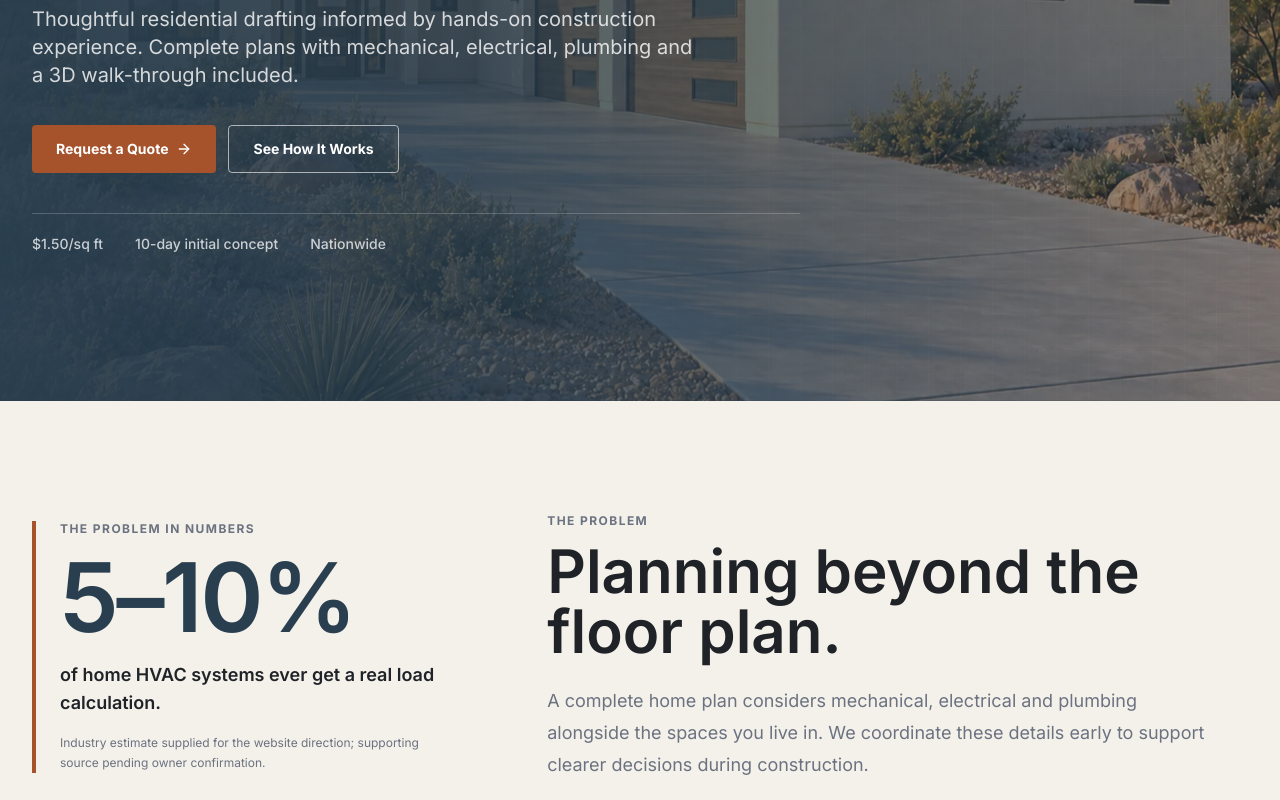
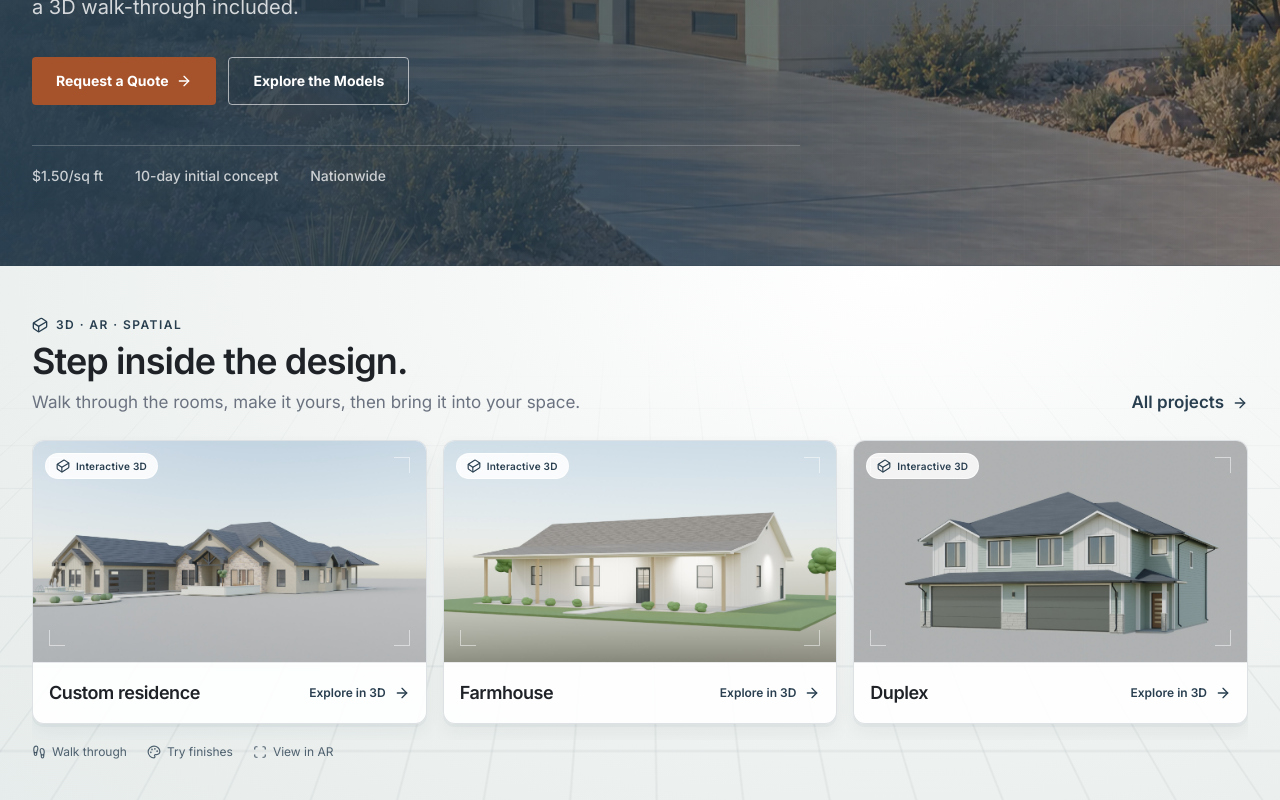
Before and after one commit to Jaytee06/timpsondrafting, a React (Vite) app: page / in a window 1280 px wide. Shown: the part 400-1200 px from the top of the page. Built offline with nearby package versions, Linux system fonts and the light colour scheme; no server answers.

Commit message:
Feature spatial model experiences and demo on homepage

```diff
--- a/scripts/generate-pages.mjs
+++ b/scripts/generate-pages.mjs
@@ -142,7 +142,7 @@ const buildReadyBody=`<section class="hero"><p class="eyebrow">Included with eve
   <article class="build-ready-card"><div class="build-ready-media build-ready-media--document"><img src="/project-assets/residential-mechanical-archival.webp" alt="Anonymized archival residential duct-layout sample" width="1400" height="1000" loading="lazy" decoding="async"></div><div class="build-ready-copy"><p class="eyebrow">01 / Mechanical</p><h2>Mechanical plan</h2><p>Manual J load calculation, equipment sizing and a complete duct layout help establish a practical path before installation.</p><p class="sample-note">The image is an anonymized archival duct-layout sample—not a Manual J report or construction document.</p></div></article>
   <article class="build-ready-card"><div class="build-ready-media build-ready-media--document"><img src="/project-assets/electrical-plan.webp" alt="Residential electrical plan showing outlet, lighting and switching layouts" width="1400" height="875" loading="lazy" decoding="async"></div><div class="build-ready-copy"><p class="eyebrow">02 / Electrical</p><h2>Electrical plan</h2><p>Outlet, lighting, switching and panel locations are planned around how the home will actually be used.</p></div></article>
   <article class="build-ready-card"><div class="build-ready-media build-ready-media--document"><img src="/project-assets/plumbing-plan.webp" alt="Residential water-supply plan showing coordinated piping routes" width="1400" height="875" loading="lazy" decoding="async"></div><div class="build-ready-copy"><p class="eyebrow">03 / Plumbing</p><h2>Plumbing plan</h2><p>Fixture locations and supply and drain routes are considered before walls and floors are framed.</p></div></article>
-  <article class="build-ready-card"><a class="build-ready-media build-ready-media--video" href="https://youtu.be/UXs--NWB6i0" aria-label="Watch the sample 3D walk-through on YouTube"><img src="/hero-sequence/frame-1.webp" alt="Exterior frame from a TDD 3D walk-through" width="1200" height="675" loading="lazy" decoding="async"><span>Watch sample walk-through</span></a><div class="build-ready-copy"><p class="eyebrow">04 / 3D</p><h2>3D model and walk-through</h2><p>Walk every room before construction and resolve changes on screen rather than on site.</p><a class="button secondary dark-outline" href="/viewer">Open the 3D Viewer</a></div></article>
+  <article class="build-ready-card"><a class="build-ready-media build-ready-media--video" href="https://youtu.be/d0XkRXjcppw" aria-label="Watch the sample 3D walk-through on YouTube"><img src="/hero-sequence/frame-1.webp" alt="Exterior frame from a TDD 3D walk-through" width="1200" height="675" loading="lazy" decoding="async"><span>Watch sample walk-through</span></a><div class="build-ready-copy"><p class="eyebrow">04 / 3D</p><h2>3D model and walk-through</h2><p>Walk every room before construction and resolve changes on screen rather than on site.</p><a class="button secondary dark-outline" href="/viewer">Open the 3D Viewer</a></div></article>
 </section>
 <section class="why-grid"><h2>Why it matters</h2><div class="cards"><article class="card"><h3>Calculate before sizing</h3><p>Mechanical decisions start with the home and its actual loads—not a rule-of-thumb guess.</p></article><article class="card"><h3>Change it on paper</h3><p>Decisions resolved before construction are easier to coordinate than field changes.</p></article><article class="card"><h3>Give trades a path</h3><p>Installers receive a coordinated plan to work from instead of filling gaps on site.</p></article></div></section>
 <section><h2>What these plans are, and aren’t</h2><p>${transparency}</p></section><section class="cta"><h2>Get the whole plan, not just the walls.</h2><a class="button primary" href="/quote/">Request a Quote</a></section>`;
--- a/src/App.tsx
+++ b/src/App.tsx
@@ -4,7 +4,7 @@ import ContactForm from './components/ContactForm';
 import Footer from './components/Footer';
 import Header from './components/Header';
 import AnalyticsHooks from './components/AnalyticsHooks';
-import { HowItWorks, ProblemAndBundle, ProjectsWhyServices, Walkthrough } from './components/HomeSections';
+import { HowItWorks, InteractiveModels, ProblemAndBundle, ProjectsWhyServices, Walkthrough } from './components/HomeSections';
 
 const ModelViewer = lazy(() => import('./components/ModelViewer'));
 const ArchitecturalViewer = lazy(() => import('./components/ArchitecturalViewer'));
@@ -35,8 +35,9 @@ function App() {
       <Header />
       <main id="main-content">
       <Hero />
+      <InteractiveModels />
+      <Walkthrough />
       <ProblemAndBundle />
-      <Walkthrough />
       <ProjectsWhyServices />
       <HowItWorks />
       <ContactForm />
--- a/src/components/Hero.tsx
+++ b/src/components/Hero.tsx
@@ -8,7 +8,7 @@ const heroFrames = [
 
 export default function Hero() {
   return (
-    <section className="blueprint-grid relative overflow-hidden bg-blueprint text-white lg:flex lg:min-h-[calc(100svh-4.5rem)] lg:items-center">
+    <section className="blueprint-grid relative overflow-hidden bg-blueprint text-white lg:flex lg:items-center">
       <div className="absolute inset-0" aria-hidden="true">
         {heroFrames.map((src, index) => (
           <div key={src} className="hero-media-frame absolute inset-0" style={{ animationDelay: `${index * 8}s` }}>
@@ -17,14 +17,14 @@ export default function Hero() {
         ))}
       </div>
       <div className="absolute inset-0 bg-gradient-to-r from-blueprint/95 via-blueprint/65 to-blueprint/15" />
-      <div className="section-shell relative w-full py-24 sm:py-32 lg:py-24 xl:py-28">
+      <div className="section-shell relative w-full py-16 sm:py-20 lg:py-20">
         <div className="max-w-3xl">
           <p className="plan-label text-[#F3A06F]">Full-service residential drafting</p>
           <h1 className="mt-5 font-display text-4xl font-semibold leading-[1.12] tracking-tight sm:text-6xl">Residential plans, carefully considered.</h1>
           <p className="mt-7 max-w-2xl text-lg leading-8 text-white/80 sm:text-xl">Thoughtful residential drafting informed by hands-on construction experience. Complete plans with mechanical, electrical, plumbing and a 3D walk-through included.</p>
           <div className="mt-9 flex flex-col gap-3 sm:flex-row">
             <a href="/quote/" className="button-primary">Request a Quote <ArrowRight className="h-4 w-4" /></a>
-            <a href="#how-it-works" className="button-outline-light">See How It Works</a>
+            <a href="#interactive-models" className="button-outline-light">Explore the Models</a>
           </div>
           <div className="mt-10 flex flex-wrap gap-x-8 gap-y-3 border-t border-white/20 pt-5 text-sm font-medium text-white/75">
             <span>$1.50/sq ft</span><span>10-day initial concept</span><span>Nationwide</span>
--- a/src/components/HomeSections.tsx
+++ b/src/components/HomeSections.tsx
@@ -1,5 +1,5 @@
 import { useEffect, useState } from 'react';
-import { ArrowRight, Cuboid, Check, CircleDollarSign, RefreshCw, ShieldCheck } from 'lucide-react';
+import { ArrowRight, Cuboid, Scan, Footprints, Palette, Check, CircleDollarSign, RefreshCw, ShieldCheck } from 'lucide-react';
 import VideoEmbed from './VideoEmbed';
 
 function PlanCard({ title, items, featured = false }: { title: string; items: string[]; featured?: boolean }) {
@@ -18,9 +18,9 @@ export function ProblemAndBundle() {
 }
 
 export function Walkthrough() {
-  const youtubeId = 'UXs--NWB6i0';
+  const youtubeId = 'd0XkRXjcppw';
   const videoSrc = import.meta.env.VITE_WALKTHROUGH_VIDEO_URL;
-  return <section className="blueprint-grid section-space bg-ink text-white"><div className="section-shell grid items-center gap-10 lg:grid-cols-2"><div><p className="plan-label text-[#F3A06F]">3D walk-through included</p><h2 className="display-heading mt-3">Explore your home before construction.</h2><p className="mt-6 text-lg leading-8 text-white/70">Every TDD project includes a 3D model you can walk through, so changes happen on screen, not on site.</p><a href="/viewer" className="button-outline-light mt-7">Open the 3D Viewer</a></div><VideoEmbed title="TDD sample project 3D walk-through" youtubeId={youtubeId} videoSrc={videoSrc} poster="/hero-sequence/frame-1.webp" /></div></section>;
+  return <section id="demo" className="blueprint-grid scroll-mt-24 bg-ink py-10 text-white sm:py-14"><div className="section-shell grid items-center gap-6 lg:grid-cols-[.8fr_1.4fr] lg:gap-10"><div><p className="plan-label text-[#F3A06F]">Watch the demo</p><h2 className="mt-3 font-display text-3xl font-semibold leading-tight tracking-tight sm:text-4xl">See your plans come to life.</h2><p className="mt-4 leading-7 text-white/70">Take a guided look at the 3D walk-through included with every TDD project.</p><a href="#interactive-models" className="mt-5 inline-flex items-center gap-2 font-semibold text-white">Try an interactive model <ArrowRight className="h-4 w-4" /></a></div><VideoEmbed title="TDD sample project 3D walk-through" youtubeId={youtubeId} videoSrc={videoSrc} poster="/hero-sequence/frame-1.webp" /></div></section>;
 }
 
 function Value({ icon: Icon, title, body }: { icon: typeof ShieldCheck; title: string; body: string }) {
@@ -38,7 +38,7 @@ const projectExamples = [
 
 type FeaturedModel = { id: string; label: string; modelUrl: string | null; featured?: boolean; image?: string | null; imageAlt?: string; profileSlug?: string; projectType: string; description: string };
 
-export function ProjectsWhyServices() {
+export function InteractiveModels() {
   const [models, setModels] = useState<FeaturedModel[]>([]);
   useEffect(() => {
     let active = true;
@@ -47,29 +47,39 @@ export function ProjectsWhyServices() {
       .catch(() => { /* Existing project work remains available when the model catalog cannot load. */ });
     return () => { active = false; };
   }, []);
-  return <>
-    {models.length > 0 && <section id="interactive-models" className="section-space bg-white" aria-labelledby="interactive-models-heading">
-      <div className="section-shell">
-        <p className="plan-label">Explore the design</p>
-        <div className="mt-3 flex flex-wrap items-end justify-between gap-5">
-          <div><h2 id="interactive-models-heading" className="display-heading">Interactive models</h2><p className="mt-5 max-w-2xl text-lg text-steel">Step inside a residential design. Walk through the rooms and explore different finishes.</p></div>
+  if (!models.length) return null;
+  return <section id="interactive-models" className="spatial-models relative isolate scroll-mt-24 overflow-hidden py-10 sm:py-12" aria-labelledby="interactive-models-heading">
+      <div className="section-shell relative">
+        <div className="flex flex-wrap items-end justify-between gap-4">
+          <div><p className="mb-2 inline-flex items-center gap-2 text-xs font-semibold tracking-[.12em] text-blueprint"><Cuboid className="h-4 w-4" aria-hidden="true" /> 3D · AR · SPATIAL</p><h2 id="interactive-models-heading" className="font-display text-3xl font-semibold tracking-tight sm:text-4xl">Step inside the design.</h2><p className="mt-2 text-steel">Walk through the rooms, make it yours, then bring it into your space.</p></div>
           <a href="/projects/" className="inline-flex items-center gap-2 font-semibold text-blueprint">All projects <ArrowRight className="h-4 w-4" /></a>
         </div>
-        <ul className="mt-9 flex snap-x snap-mandatory gap-5 overflow-x-auto pb-4" aria-label="Interactive residential models">
-          {models.map((model) => <li key={model.id} className="w-[85%] max-w-sm shrink-0 snap-start overflow-hidden border border-steel/25 bg-paper sm:w-[calc((100%_-_1.25rem)/2)] lg:w-[calc((100%_-_2.5rem)/3)] lg:max-w-none">
+        <ul className="mt-5 flex snap-x snap-mandatory gap-4 overflow-x-auto pb-4 pt-1" aria-label="Interactive residential models">
+          {models.map((model) => <li key={model.id} className="spatial-model-card w-[85%] max-w-sm shrink-0 snap-start overflow-hidden rounded-xl border border-blueprint/15 bg-white/90 sm:w-[calc((100%_-_1rem)/2)] lg:w-[calc((100%_-_2rem)/3)] lg:max-w-none">
             <a href={`/viewer?project=${encodeURIComponent(model.id)}`} className="group flex h-full flex-col focus-visible:outline focus-visible:outline-2 focus-visible:-outline-offset-2 focus-visible:outline-orange" aria-label={`Explore ${model.label.toLowerCase()} in 3D`}>
-              {model.image ? <div className="aspect-[8/5] overflow-hidden bg-steel/10"><img src={model.image} alt={model.imageAlt || `Exterior visualization of ${model.label.toLowerCase()}`} width="1920" height="1200" loading="lazy" decoding="async" className="h-full w-full object-cover transition-transform duration-500 group-hover:scale-[1.025]" /></div> : <div className="grid aspect-[8/5] place-items-center bg-blueprint/5"><Cuboid className="h-12 w-12 text-blueprint" aria-hidden="true" /></div>}
-              <div className="flex flex-1 flex-col p-6">
-                <p className="plan-label">{model.projectType}</p>
-                <h3 className="mt-3 font-display text-2xl font-semibold tracking-tight transition-colors group-hover:text-orange">{model.label}</h3>
-                <p className="mt-3 flex-1 text-steel">{model.description}</p>
-                <span className="mt-7 inline-flex min-h-12 items-center justify-between gap-3 border-t border-steel/25 pt-4 font-semibold text-blueprint">Explore in 3D <ArrowRight className="h-4 w-4" aria-hidden="true" /></span>
+              <div className="spatial-model-stage relative aspect-video overflow-hidden bg-blueprint/5">
+                {model.image ? <img src={model.image} alt={model.imageAlt || `Exterior visualization of ${model.label.toLowerCase()}`} width="1920" height="1200" loading="lazy" decoding="async" className="h-full w-full object-cover transition-transform duration-500 group-hover:scale-[1.035]" /> : <div className="grid h-full place-items-center"><Cuboid className="h-12 w-12 text-blueprint" aria-hidden="true" /></div>}
+                <span className="absolute left-3 top-3 inline-flex items-center gap-1.5 rounded-full border border-white/70 bg-white/85 px-2.5 py-1 text-[10px] font-semibold tracking-wide text-blueprint"><Cuboid className="h-3.5 w-3.5" aria-hidden="true" /> Interactive 3D</span>
+                <span className="spatial-viewfinder pointer-events-none absolute inset-4" aria-hidden="true" />
+              </div>
+              <div className="flex items-center justify-between gap-3 border-t border-blueprint/10 px-4 py-4">
+                <h3 className="font-display text-lg font-semibold tracking-tight transition-colors group-hover:text-orange">{model.label}</h3>
+                <span className="inline-flex shrink-0 items-center gap-2 text-xs font-semibold text-blueprint">Explore in 3D <ArrowRight className="h-4 w-4" aria-hidden="true" /></span>
               </div>
             </a>
           </li>)}
         </ul>
+        <p className="mt-1 flex flex-wrap items-center gap-x-5 gap-y-2 text-xs text-blueprint/80">
+          <span className="inline-flex items-center gap-1.5"><Footprints className="h-3.5 w-3.5" aria-hidden="true" /> Walk through</span>
+          <span className="inline-flex items-center gap-1.5"><Palette className="h-3.5 w-3.5" aria-hidden="true" /> Try finishes</span>
+          <span className="inline-flex items-center gap-1.5"><Scan className="h-3.5 w-3.5" aria-hidden="true" /> View in AR</span>
+        </p>
       </div>
-    </section>}
+    </section>;
+}
+
+export function ProjectsWhyServices() {
+  return <>
     <section className="section-space bg-paper"><div className="section-shell"><p className="plan-label">Selected work</p><h2 className="display-heading mt-3">See the project—and the thinking behind it.</h2><p className="mt-6 max-w-2xl text-lg text-steel">Concept imagery, existing conditions and drawing examples show the project at a glance and the coordination behind it.</p><div className="mt-9 grid gap-5 md:grid-cols-2 xl:grid-cols-4">{projectExamples.map((project) => <a key={project.title} href={project.href} className="group overflow-hidden border border-steel/25 bg-white">{project.image ? <img src={project.image} alt={project.alt} width="1400" height="875" loading="lazy" decoding="async" className="aspect-[8/5] w-full object-cover object-center transition duration-500 group-hover:scale-[1.025]" /> : <div className="grid aspect-[8/5] place-items-center bg-blueprint text-white"><Cuboid className="h-16 w-16" aria-hidden="true" /></div>}<div className="flex items-end justify-between gap-4 p-6"><div><p className="plan-label">{project.label}</p><h3 className="mt-3 font-display text-2xl font-bold uppercase leading-tight group-hover:text-orange">{project.title}</h3></div><ArrowRight className="h-5 w-5 shrink-0 transition-transform group-hover:translate-x-1" /></div></a>)}</div><a href="/projects/" className="mt-7 inline-flex items-center gap-2 font-semibold text-blueprint">Browse project types <ArrowRight className="h-4 w-4" /></a></div></section>
     <section className="section-space bg-white"><div className="section-shell"><p className="plan-label">Why TDD</p><h2 className="display-heading mt-3">Drawing on practical building experience.</h2><div className="mt-9 grid gap-8 md:grid-cols-3"><Value icon={ShieldCheck} title="Honest." body="Straight answers on what your plans can and can’t do." /><Value icon={CircleDollarSign} title="Fair price." body="$1.50/sq ft, $3,000 minimum, or by bid for larger projects." /><Value icon={RefreshCw} title="Revisions until it’s right." body="Multiple design iterations are built in." /></div></div></section>
     <section className="section-space bg-paper"><div className="section-shell"><p className="plan-label">Services</p><h2 className="display-heading mt-3">What are you building?</h2><div className="mt-9 grid gap-4 sm:grid-cols-2 lg:grid-cols-6">{serviceLinks.map(([label, href], index) => <a key={href} href={href} className={`group flex min-h-44 flex-col border border-steel/20 bg-white p-6 transition duration-200 hover:-translate-y-1 hover:border-orange hover:shadow-lg lg:col-span-2 ${index === 3 ? 'lg:col-start-2' : ''} ${index === serviceLinks.length - 1 ? 'sm:col-span-2 lg:col-span-2' : ''}`}><span className="plan-label">0{index + 1}</span><h3 className="mt-6 max-w-sm font-display text-2xl font-bold uppercase leading-tight group-hover:text-orange">{label}</h3><ArrowRight className="mt-auto h-5 w-5 pt-5 box-content transition-transform group-hover:translate-x-1" /></a>)}</div></div></section>
--- a/src/index.css
+++ b/src/index.css
@@ -62,3 +62,39 @@ body {
 
 /* Sentence-case headings keep the drafting identity calm and precise. */
 .font-display.uppercase { text-transform: none; letter-spacing: -0.025em; font-weight: 600; }
+
+/* A quiet spatial stage for the interactive model collection. */
+.spatial-models {
+  background: radial-gradient(ellipse at 70% 0%, #fff 0%, #edf1ef 65%, #e6eceb 100%);
+}
+.spatial-models::before {
+  content: '';
+  position: absolute;
+  inset: 15% -25% -65%;
+  z-index: -1;
+  background-image: linear-gradient(rgba(41,63,80,.065) 1px, transparent 1px), linear-gradient(90deg, rgba(41,63,80,.065) 1px, transparent 1px);
+  background-size: 44px 44px;
+  transform: perspective(600px) rotateX(52deg);
+  transform-origin: center top;
+  mask-image: linear-gradient(transparent, #000 35%, transparent);
+  pointer-events: none;
+}
+.spatial-model-card {
+  box-shadow: 0 3px 0 rgba(41,63,80,.04), 0 8px 20px rgba(41,63,80,.06);
+  transition: transform .25s ease, box-shadow .25s ease;
+}
+.spatial-model-card:hover, .spatial-model-card:focus-within {
+  transform: translateY(-3px);
+  box-shadow: 0 5px 0 rgba(41,63,80,.04), 0 12px 24px rgba(41,63,80,.1);
+}
+.spatial-viewfinder {
+  opacity: .5;
+  background: linear-gradient(#fff,#fff) top left / 16px 1px, linear-gradient(#fff,#fff) top left / 1px 16px,
+    linear-gradient(#fff,#fff) top right / 16px 1px, linear-gradient(#fff,#fff) top right / 1px 16px,
+    linear-gradient(#fff,#fff) bottom left / 16px 1px, linear-gradient(#fff,#fff) bottom left / 1px 16px,
+    linear-gradient(#fff,#fff) bottom right / 16px 1px, linear-gradient(#fff,#fff) bottom right / 1px 16px;
+  background-repeat: no-repeat;
+}
+@media (prefers-reduced-motion: reduce) {
+  .spatial-model-card:hover, .spatial-model-card:focus-within { transform: none; }
+}
```
